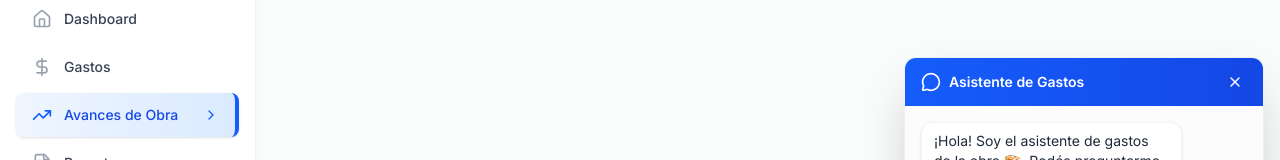
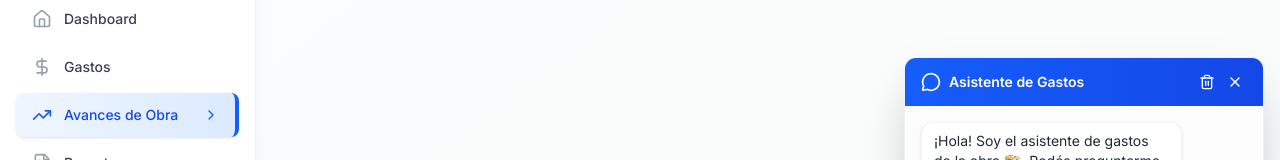
Before and after one commit to nanosassa/obra-manager, a Next.js app: page /dashboard/avances in a window 1280 px wide. Both pictures are taken after a click on the button 1240 px from the left and 760 px from the top of the page. Shown: the part 163-323 px from the top of the page. Built offline with nearby package versions, Linux system fonts and the light colour scheme; no server answers; the database is empty.

Commit message:
feat: persistir historial del chat de gastos en localStorage
El historial y sesión ahora se guardan en localStorage para que no
se borren al cerrar la ventana. Se agrega botón para limpiar manualmente.

```diff
--- a/components/ChatGastos.tsx
+++ b/components/ChatGastos.tsx
@@ -1,7 +1,7 @@
 'use client'
 
 import { useState, useRef, useEffect, useCallback } from 'react'
-import { MessageCircle, X, Send } from 'lucide-react'
+import { MessageCircle, X, Send, Trash2 } from 'lucide-react'
 import { cn } from '@/lib/utils'
 
 interface Message {
@@ -13,12 +13,35 @@ const WELCOME_MESSAGE = '¡Hola! Soy el asistente de gastos de la obra 🏗️.
 
 export default function ChatGastos() {
   const [isOpen, setIsOpen] = useState(false)
-  const [messages, setMessages] = useState<Message[]>([])
+  const [messages, setMessages] = useState<Message[]>(() => {
+    if (typeof window === 'undefined') return []
+    try {
+      const saved = localStorage.getItem('chat-gastos-messages')
+      return saved ? JSON.parse(saved) : []
+    } catch {
+      return []
+    }
+  })
   const [input, setInput] = useState('')
   const [isLoading, setIsLoading] = useState(false)
-  const [sessionId, setSessionId] = useState<string | null>(null)
+  const [sessionId, setSessionId] = useState<string | null>(() => {
+    if (typeof window === 'undefined') return null
+    return localStorage.getItem('chat-gastos-session')
+  })
   const messagesEndRef = useRef<HTMLDivElement>(null)
   const inputRef = useRef<HTMLInputElement>(null)
+
+  useEffect(() => {
+    if (messages.length > 0) {
+      localStorage.setItem('chat-gastos-messages', JSON.stringify(messages))
+    }
+  }, [messages])
+
+  useEffect(() => {
+    if (sessionId) {
+      localStorage.setItem('chat-gastos-session', sessionId)
+    }
+  }, [sessionId])
 
   const scrollToBottom = useCallback(() => {
     messagesEndRef.current?.scrollIntoView({ behavior: 'smooth' })
@@ -29,19 +52,25 @@ export default function ChatGastos() {
   }, [messages, isLoading, scrollToBottom])
 
   const openChat = () => {
+    if (!sessionId) {
       const newSessionId = crypto.randomUUID()
       setSessionId(newSessionId)
       setMessages([{ role: 'assistant', content: WELCOME_MESSAGE }])
-    setInput('')
+    }
     setIsOpen(true)
     setTimeout(() => inputRef.current?.focus(), 100)
   }
 
   const closeChat = () => {
     setIsOpen(false)
-    setMessages([])
-    setSessionId(null)
-    setInput('')
+  }
+
+  const clearChat = () => {
+    const newSessionId = crypto.randomUUID()
+    setSessionId(newSessionId)
+    setMessages([{ role: 'assistant', content: WELCOME_MESSAGE }])
+    localStorage.removeItem('chat-gastos-messages')
+    localStorage.removeItem('chat-gastos-session')
   }
 
   const sendMessage = async () => {
@@ -93,12 +122,21 @@ export default function ChatGastos() {
               <MessageCircle className="h-5 w-5" />
               <span className="font-semibold text-sm">Asistente de Gastos</span>
             </div>
+            <div className="flex items-center gap-1">
+              <button
+                onClick={clearChat}
+                title="Limpiar historial"
+                className="p-1 rounded-lg hover:bg-white/20 transition-colors"
+              >
+                <Trash2 className="h-4 w-4" />
+              </button>
               <button
                 onClick={closeChat}
                 className="p-1 rounded-lg hover:bg-white/20 transition-colors"
               >
                 <X className="h-4 w-4" />
               </button>
+            </div>
           </div>
 
           {/* Messages */}
```
Lines whose indentation alone changed are shown as unchanged.
